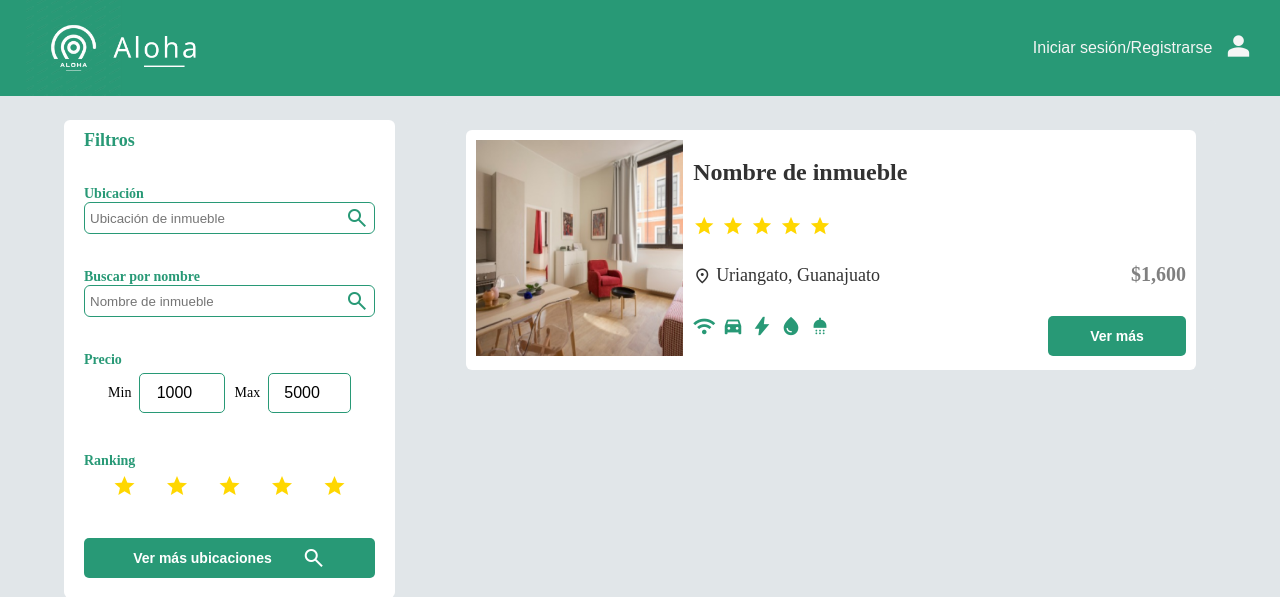
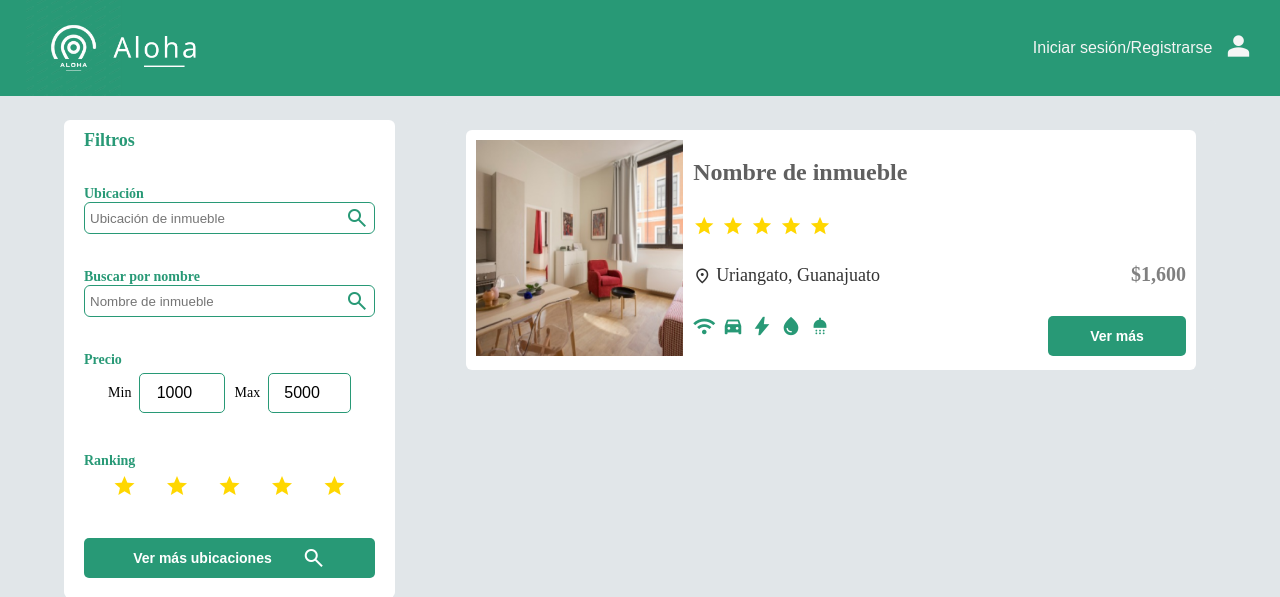
Before and after one commit to agus-br/aloha, a PHP site: page / in a window 1280 px wide. Shown: the top 597 px of the page. Run offline with PHP 8.4, Linux system fonts and the light colour scheme; some web fonts are replaced.

Commit message:
maquetacion y diseño de la pagina principal

```diff
--- a/css/home.css
+++ b/css/home.css
@@ -189,7 +189,7 @@
 }
 
 .item-alquiler .datos-generales h2{
-    color: #323232;
+    color: #606060;
 }
 
 .item-alquiler .datos-generales .mostrar-rank {
--- a/index.html
+++ b/index.html
@@ -127,9 +127,9 @@
                         <span class="titulos">1,600</span>
                     </div>
                     <div class="botones">
-                        <button>
+                        <a href="" target="_blank"><button>
                             <span id="btn-text">Ver más</span>
-                        </button>
+                        </button></a>
                     </div>
                 </div>
             </div>
```
